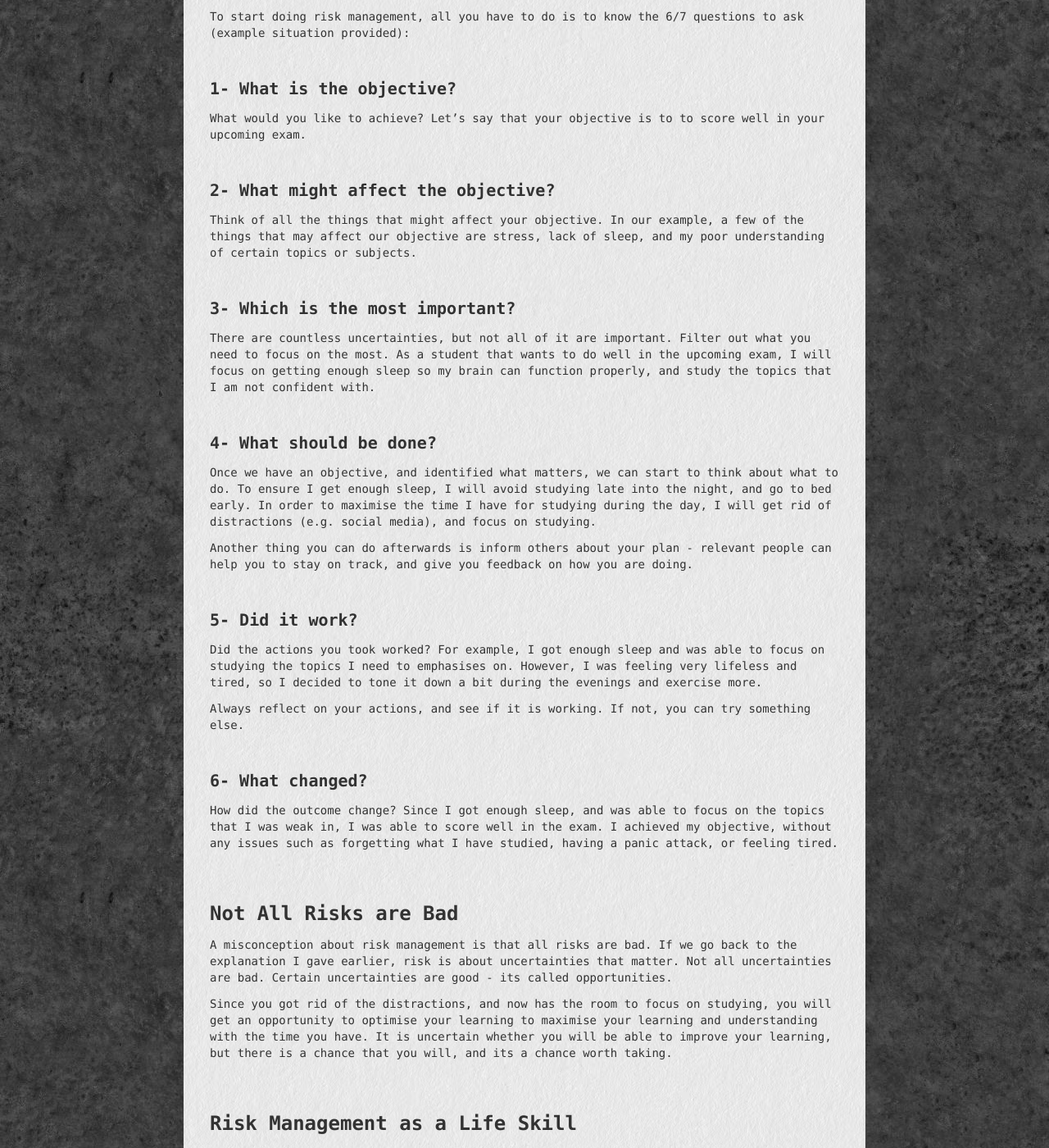
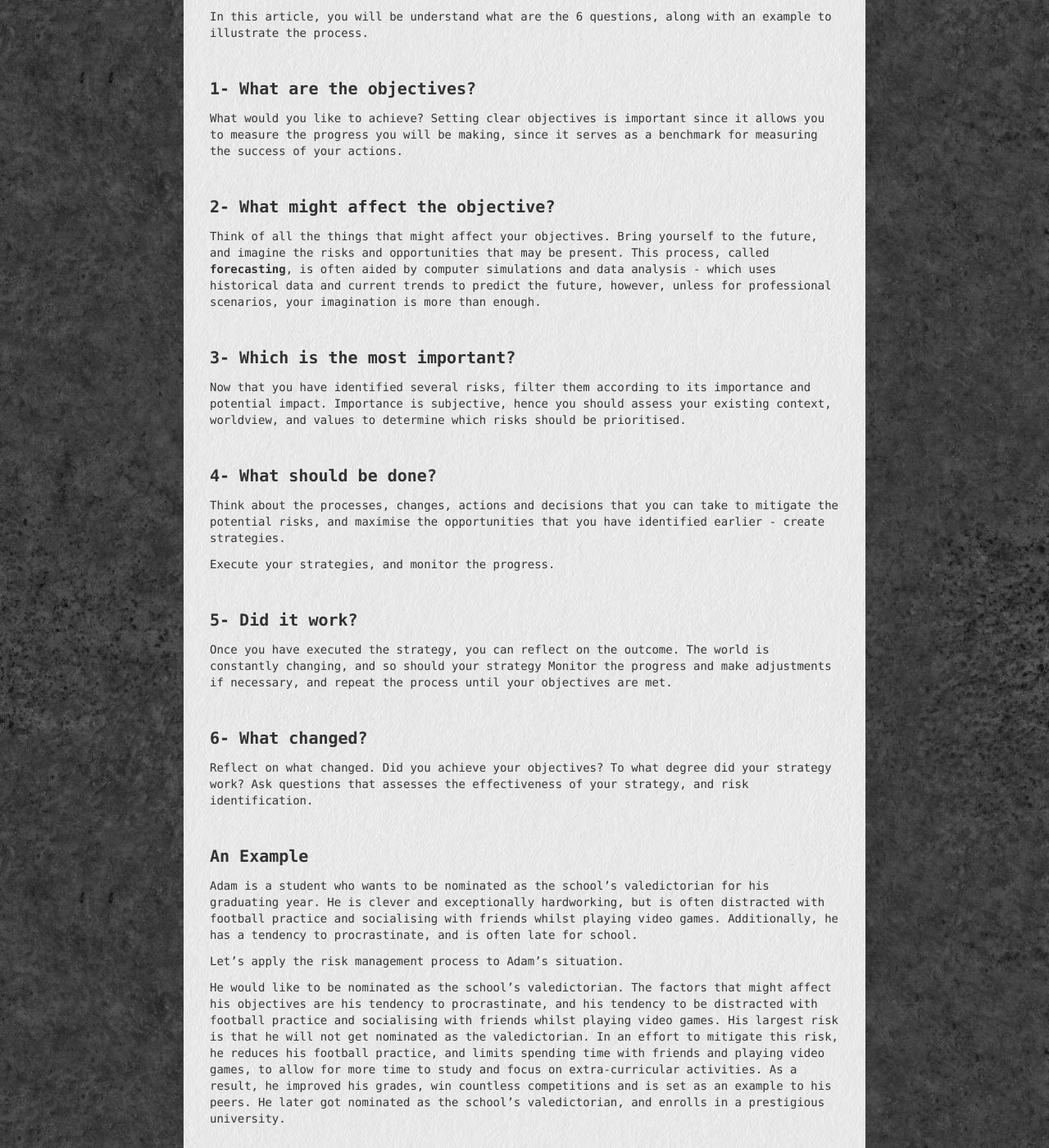
Before and after one commit to theluqmn/revelations, a Jekyll site: the page built from articles/risk-management.md, in a window 1280 px wide and 1400 px high, scrolled down 1188 px. Shown: the whole window at 82% size. Built offline with Jekyll 4.4.1, drawn with Linux system fonts in a browser that asks for light colours; nearby versions of some CDN libraries; some web fonts are replaced; some of the changed text lies outside the part shown.

Commit message:
Updated risk management article

```diff
--- a/articles/risk-management.md
+++ b/articles/risk-management.md
@@ -9,59 +9,69 @@ date: 17th January 2024
 
 ---
 
-Life is full of **uncertainty**, that affects us in various ways. Some uncertainties do not mean much - like feeling undecided about what to eat for breakfast, while others are more impactful - such as achieving our objectives. These **uncertainties that matters, are called risks**.
+Life is full of **uncertainties**, that affects us in various ways. Some uncertainties do not mean much - like feeling undecided about what to eat for breakfast, while others are more impactful - such as achieving our objectives. These **uncertainties that matters, are called risks**.
 
 ## Risk Management in a Nutshell
 
 Risk management is about making decisions **now**, that **changes the future**. Think about the things that might or might not happen, and decide what can be done **now** to ensure that the things that we want to happen - presumably good things - happen, and avoid the bad things from happening. It is all about looking forwards into the future, understand what could go right or wrong, and work out a strategy on how to move from how we are now to where we want to be. It really is like time travel. Imagine the future, what things would look like, then return to the present and make decisions on how to move to a more favourable future.
 
-How do you define risk? **Uncertainties that matter**.
+In a nutshell, risk is defined as **uncertainties that matters**.
 
 ## The Risk Management Process
 
-Humans have done risk management for thousands of years (that is why we are not extinct), but the profession and techniques were formalised only during the 1980s. These techniques can be simplified into the risk management process - which consists of only 6/7 questions that are just intuitive, natural questions that everyone would be asking anyways.
+Humans have done risk management for thousands of years (that is why we are not extinct), but the profession and techniques were formalised only during the 1980s. These techniques can be simplified into the risk management process - which consists of only 6 questions that are just intuitive, natural questions that everyone would be asking anyways.
 
-To start doing risk management, all you have to do is to know the 6/7 questions to ask (example situation provided):
+In this article, you will be understand what are the 6 questions, along with an example to illustrate the process.
 
-### 1- What is the objective?
+### 1- What are the objectives?
 
-What would you like to achieve? Let's say that your objective is to to score well in your upcoming exam.
+What would you like to achieve? Setting clear objectives is important since it allows you to measure the progress you will be making, since it serves as a benchmark for measuring the success of your actions.
 
 ### 2- What might affect the objective?
 
-Think of all the things that might affect your objective. In our example, a few of the things that may affect our objective are stress, lack of sleep, and my poor understanding of certain topics or subjects.
+Think of all the things that might affect your objectives. Bring yourself to the future, and imagine the risks and opportunities that may be present. This process, called **forecasting**, is often aided by computer simulations and data analysis - which uses historical data and current trends to predict the future, however, unless for professional scenarios, your imagination is more than enough.
 
 ### 3- Which is the most important?
 
-There are countless uncertainties, but not all of it are important. Filter out what you need to focus on the most. As a student that wants to do well in the upcoming exam, I will focus on getting enough sleep so my brain can function properly, and study the topics that I am not confident with.
+Now that you have identified several risks, filter them according to its importance and potential impact. Importance is subjective, hence you should assess your existing context, worldview, and values to determine which risks should be prioritised.
 
 ### 4- What should be done?
 
-Once we have an objective, and identified what matters, we can start to think about what to do. To ensure I get enough sleep, I will avoid studying late into the night, and go to bed early. In order to maximise the time I have for studying during the day, I will get rid of distractions (e.g. social media), and focus on studying.
+Think about the processes, changes, actions and decisions that you can take to mitigate the potential risks, and maximise the opportunities that you have identified earlier - create strategies.
 
-Another thing you can do afterwards is inform others about your plan - relevant people can help you to stay on track, and give you feedback on how you are doing.
+Execute your strategies, and monitor the progress.
 
 ### 5- Did it work?
 
-Did the actions you took worked? For example, I got enough sleep and was able to focus on studying the topics I need to emphasises on. However, I was feeling very lifeless and tired, so I decided to tone it down a bit during the evenings and exercise more.
-
-Always reflect on your actions, and see if it is working. If not, you can try something else.
+Once you have executed the strategy, you can reflect on the outcome. The world is constantly changing, and so should your strategy Monitor the progress and make adjustments if necessary, and repeat the process until your objectives are met.
 
 ### 6- What changed?
 
-How did the outcome change? Since I got enough sleep, and was able to focus on the topics that I was weak in, I was able to score well in the exam. I achieved my objective, without any issues such as forgetting what I have studied, having a panic attack, or feeling tired.
+Reflect on what changed. Did you achieve your objectives? To what degree did your strategy work? Ask questions that assesses the effectiveness of your strategy, and risk identification.
+
+### An Example
+
+Adam is a student who wants to be nominated as the school's valedictorian for his graduating year. He is clever and exceptionally hardworking, but is often distracted with football practice and socialising with friends whilst playing video games. Additionally, he has a tendency to procrastinate, and is often late for school.
+
+Let's apply the risk management process to Adam's situation.
+
+He would like to be nominated as the school's valedictorian. The factors that might affect his objectives are his tendency to procrastinate, and his tendency to be distracted with football practice and socialising with friends whilst playing video games. His largest risk is that he will not get nominated as the valedictorian. In an effort to mitigate this risk, he reduces his football practice, and limits spending time with friends and playing video games, to allow for more time to study and focus on extra-curricular activities. As a result, he improved his grades, win countless competitions and is set as an example to his peers. He later got nominated as the school's valedictorian, and enrolls in a prestigious university.
 
 ## Not All Risks are Bad
 
-A misconception about risk management is that all risks are bad. If we go back to the explanation I gave earlier, risk is about uncertainties that matter. Not all uncertainties are bad. Certain uncertainties are good - its called opportunities.
-
-Since you got rid of the distractions, and now has the room to focus on studying, you will get an opportunity to optimise your learning to maximise your learning and understanding with the time you have. It is uncertain whether you will be able to improve your learning, but there is a chance that you will, and its a chance worth taking.
+A common misconception about risks is that all risks are bad. Risks can be good or bad - the term given to the good risks is opportunities. Think about it, opportunities are uncertainties - its something that might happen, and if it happens, it will provide positive benefits to those who found and took advantage of it. Opportunities are risky, but with the right strategies and luck, you will be able to exploit it to your advantage.
 
 ## Risk Management as a Life Skill
 
+As shown in the example earlier, risk management is not just something those analysts and professionals do in order to maximise profits and returns to the shareholders, it is a skill that can be applied to any aspect of your life even as normal individuals. It is an important skill that can help you make better decisions by allowing you to assess the potential benefits and risks of your decisions.
+
+I believe everyone should learn and apply risk management in their lives as it guides you to make better decisions, and ultimately helps you to live a better life - a life where you are in control.
+
 ## The Future of Risk Management
 
-## For Young Individuals Out There - Some Advice
+The future of risk management is uncertain, but it is clear that it will continue to evolve and adapt to the changing needs of individuals and organisations. As technology advances, risk management will become more sophisticated and data-driven, allowing for more accurate and timely risk assessments.
+
+At a personal level, risk management will become more integrated into our daily lives, helping us to make better decisions and navigate the challenges of the future with greater confidence. This is especially true as more of us become aware of the importance of risk management and the impact it can have on our lives, as a result of education, exposure, and awareness.
 
 ---
 
```
